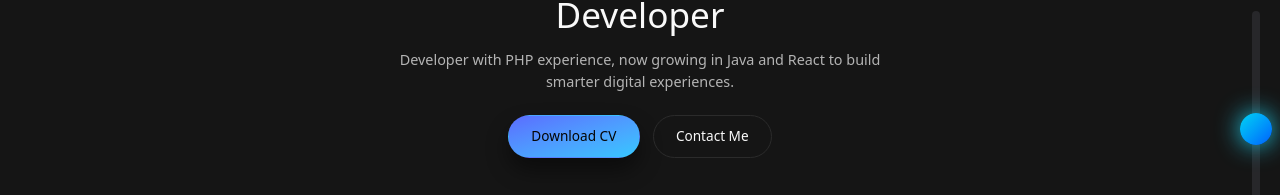
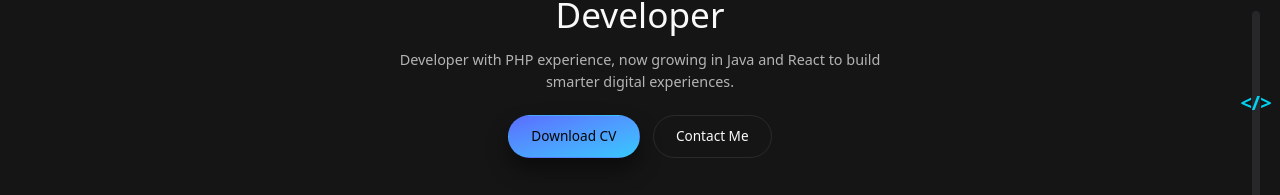
Before and after one commit to Sa-ran23/Sranfolioo, a React (Vite) app: page / in a window 1280 px wide. Shown: the part 269-464 px from the top of the page. Built offline with nearby package versions, Linux system fonts and the light colour scheme.

Commit message:
Update ScrollIndicator.jsx

```diff
--- a/src/components/ScrollIndicator.jsx
+++ b/src/components/ScrollIndicator.jsx
@@ -65,20 +65,17 @@ export default function ScrollBar() {
       className="hidden lg:block fixed right-5 top-1/2 -translate-y-1/2 h-60 w-[8px] rounded-full bg-zinc-800 z-[9999]"
     >
       <motion.div
-       onMouseDown={() => {
-  setDragging(true);
-  document.body.style.userSelect = "none";
-}}
-        className="absolute left-1/2 h-8 w-8 -translate-x-1/2 cursor-grab active:cursor-grabbing rounded-full bg-gradient-to-br from-cyan-400 to-blue-600 shadow-[0_0_25px_#22d3ee]"
-        animate={{
-          top: `calc(${progress * 100}% - 16px)`,
-        }}
-        transition={{
-          type: "spring",
-          stiffness: 150,
-          damping: 20,
-        }}
-      />
+  onMouseDown={(e) => {
+    e.preventDefault();
+    setDragging(true);
+  }}
+  className="absolute left-1/2 -translate-x-1/2 cursor-grab active:cursor-grabbing text-cyan-400 font-bold text-xl"
+  animate={{
+    top: `calc(${progress * 100}% - 12px)`,
+  }}
+>
+  {"</>"}
+</motion.div>
     </div>
   );
 }
```
